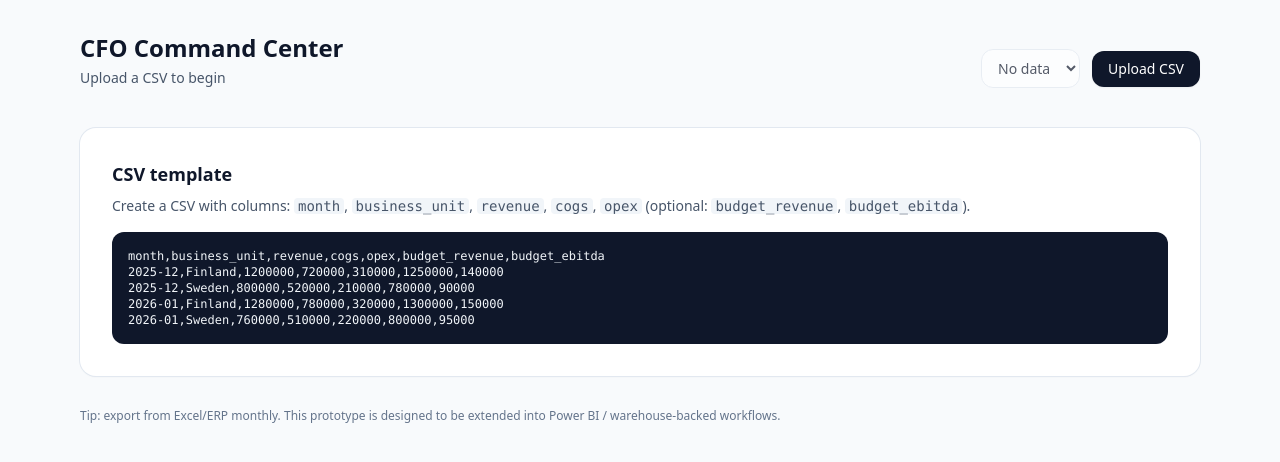
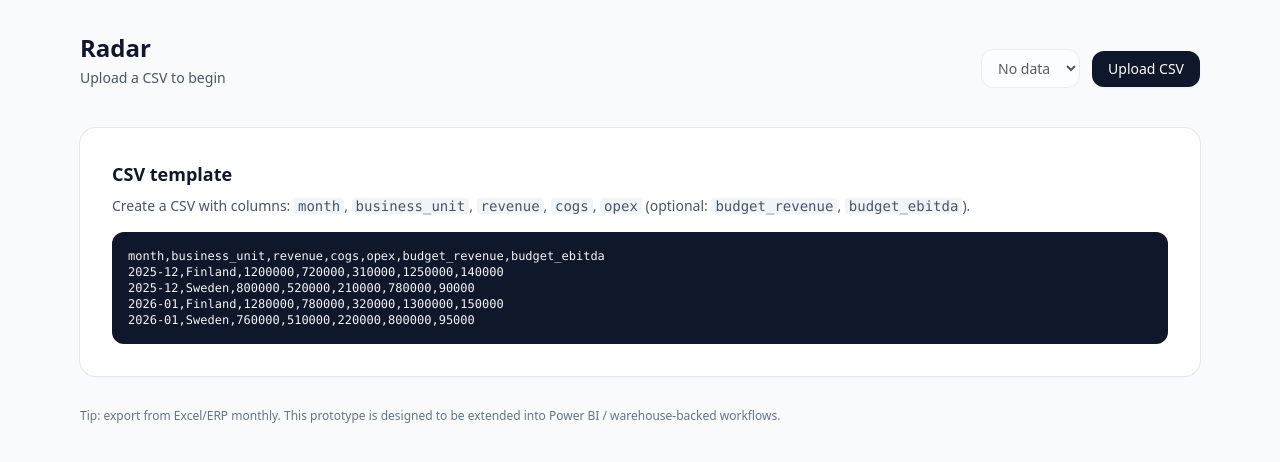
Before and after one commit to J2PIn/radar, a React (Vite) app: page / in a window 1280 px wide. Shown: the top 462 px of the page. Built offline with nearby package versions, Linux system fonts and the light colour scheme; the HTML template or start-up script is replaced by a standard one.

Commit message:
Update App.tsx

```diff
--- a/src/App.tsx
+++ b/src/App.tsx
@@ -59,7 +59,7 @@ function DeltaPill({ label, deltaPct, deltaAbs }: { label: string; deltaPct: num
 
 export default function App() {
   const [rows, setRows] = useState<Row[]>([]);
-  const [company, setCompany] = useState("CFO Command Center");
+  const [company, setCompany] = useState("Radar");
   const [selectedMonth, setSelectedMonth] = useState<string>("");
 
   const months = useMemo(() => {
```
